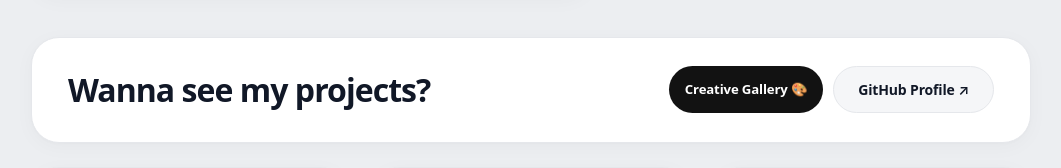
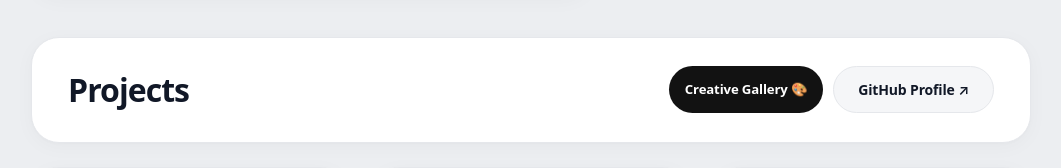
Before and after one commit to S0hanbd/Portfolio, a plain HTML site: page index.html in a window 1280 px wide. Shown: the part 604-772 px from the top of the page, without its empty margins (109-1170 px from the left). Drawn offline with Linux system fonts and the light colour scheme.

Commit message:
Update project section heading to Projects

```diff
--- a/index.html
+++ b/index.html
@@ -118,7 +118,7 @@
       <!-- Featured Projects Section -->
       <section id="projects" aria-labelledby="heading-projects">
         <div class="section-header-card" style="margin-bottom:24px;">
-          <h2 id="heading-projects" class="section-heading">Wanna see my projects?</h2>
+          <h2 id="heading-projects" class="section-heading">Projects</h2>
           <div style="display:flex; gap:10px; flex-wrap:wrap;">
             <a href="creative.html" class="btn btn-dark" style="font-size:0.825rem; padding:8px 16px;">Creative Gallery 🎨</a>
             <a href="https://github.com/S0hanbd" target="_blank" rel="noopener noreferrer" class="btn btn-secondary">GitHub Profile ↗</a>
```
